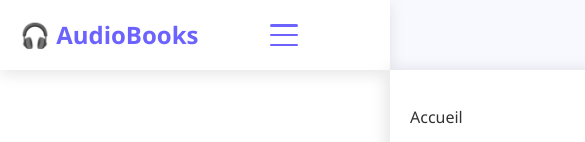
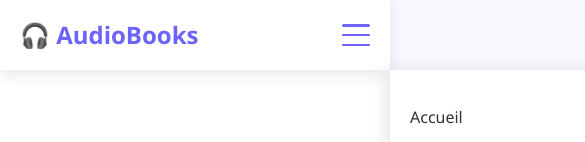
Before and after one commit to becaye/bac-a-sable-public, a plain HTML site: page v1/nouveaute.html in a window 390 px wide. Shown: the top 142 px of the page, 585 px wide, since content can reach past the window. Drawn offline with Linux system fonts and the light colour scheme.

Commit message:
fix(a11y): bouton burger

```diff
--- a/styles.css
+++ b/styles.css
@@ -85,6 +85,9 @@ body {
   line-height: 1.6;
 }
 
+button{
+  cursor: pointer;
+}
 .container {
   max-width: 1200px;
   margin: 0 auto;
--- a/v1/nouveaute.html
+++ b/v1/nouveaute.html
@@ -24,12 +24,13 @@
 		<header role="banner" class="navbar">
 			<div class="nav-container">
 				<p class="logo"><span aria-hidden="true">🎧</span> AudioBooks</p>
-				<button class="burger-menu" id="burger-menu">
-					<span></span>
-					<span></span>
-					<span></span>
-				</button>
 				<nav role="navigation" aria-label="Menu de navigation principal">
+					<button class="burger-menu" id="burger-menu">
+						<span></span>
+						<span></span>
+						<span></span>
+						<span class="sr-only">Menu</span>
+					</button>
 					<ul class="nav-links" id="nav-links">
 						<li><a href="../annulaire.html">Accueil</a></li>
 						<li><a href="../annulaire.html#catalogue">Catalogue</a></li>
```
